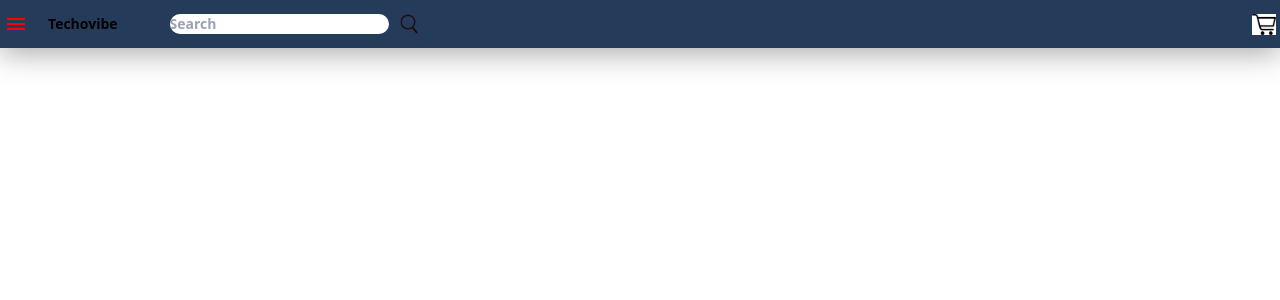
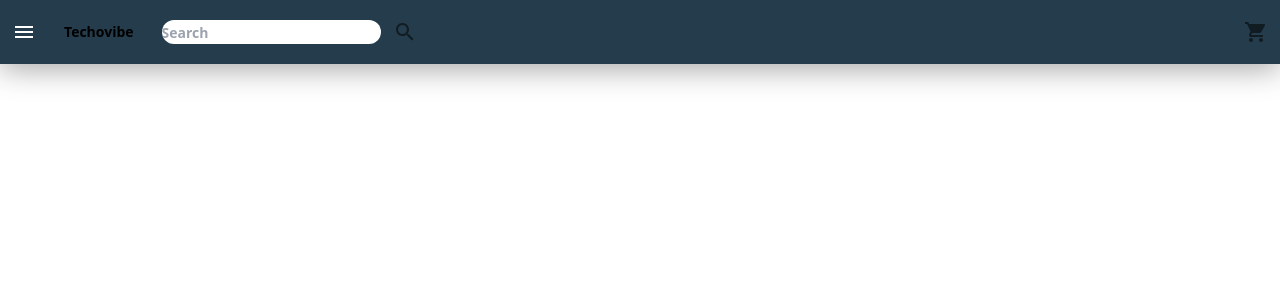
Before and after one commit to Chethana-it/e-commerce, a React (Create React App) app: page / in a window 1280 px wide. Shown: the top 300 px of the page. Built offline with nearby package versions, Linux system fonts and the light colour scheme.

Commit message:
Nested routes

```diff
--- a/src/App.jsx
+++ b/src/App.jsx
@@ -4,7 +4,7 @@ import Footer from "./components/Footer/Footer.jsx"
 
 function App() {
   return (
-    <div className="w-full">
+    <div className="w-full h-screen">
       <Header />
       <Body />
       <Footer/>
--- /dev/null
+++ b/src/Routers/AppRouter.jsx
@@ -0,0 +1,17 @@
+import React from 'react'
+import { BrowserRouter, Route, Routes } from 'react-router-dom'
+import MainLayOut from '../components/layout/MainLayOut'
+
+const AppRouter = () => {
+  return (
+      <BrowserRouter>
+          <Routes>
+              <Route path='' element={<MainLayOut/>}>
+                  <Route index element={<Body/>}/>
+              </Route>
+        </Routes>
+      </BrowserRouter>
+  )
+}
+
+export default AppRouter
--- a/src/components/Header/Header.jsx
+++ b/src/components/Header/Header.jsx
@@ -1,13 +1,13 @@
 import React from 'react'
 
-import menu from '../../img/menu.png'
-import search from '../../img/search.png'
-import cart from '../../img/cart.png'
+// import menu from '../../img/menu.png'
+// import search from '../../img/search.png'
+// import cart from '../../img/cart.png'
 import MenuIcon from '@mui/icons-material/Menu';
 import SearchIcon from '@mui/icons-material/Search';
 import ShoppingCartIcon from '@mui/icons-material/ShoppingCart';
-import { colors } from '@mui/material';
-
+// import { colors } from '@mui/material';
+import { IconButton } from '@mui/material';
 
 function Header() {
   return (
@@ -15,19 +15,30 @@ function Header() {
       <div className='flex items-center'>
         {/* header left */}
         {/* <img src={menu} alt='menu' className='w-6 h-6 object-contain cursor-pointer'/> */}
+        <IconButton sx={{color:"red"}}>
         <MenuIcon sx={
-          {color:"red"}
+          {color:"white"}
         }/>
-        <h1 className='text-sm font-semibold ml-5'>Techovibe</h1>
-        <div className='outline-none p-2 font-semibold text-sm  ml-5 flex items-center overflow-hidden'>
-          <input type='text' placeholder='Search' className='rounded-full ml-6' />
-          <img src={ search } alt='search' className='w-6 h-6 object-contain cursor-pointer ml-2' />
+        </IconButton>
+
+        <h1 className='text-sm font-semibold ml-5 col-auto'>Techovibe</h1>
+        <div className='overflow-hidden outline-none p-2 font-semibold text-sm  ml-5 flex items-center '>
+          <input type='text' placeholder='Search' className='rounded-full  h-6 ' />
+          {/* <img src={ search } alt='search' className='w-6 h-8 object-contain cursor-pointer ml-4 ' /> */}
+          <IconButton>
+          <SearchIcon className='w-6 h-8 object-contain cursor-pointer ml-1 '/>
+          </IconButton>
         </div>
       </div>
 
       <div>
         {/* left menu */}
-        <img src={cart } alt='cart' className='w-6 h-6 object-contain cursor-pointer'/>
+        {/* <img src={cart } alt='cart' className='w-6 h-6 object-contain cursor-pointer'/>
+         */}
+        <IconButton>
+        <ShoppingCartIcon/>
+        </IconButton>
+
       </div>
     </header>
 
--- /dev/null
+++ b/src/components/layout/MainLayOut.jsx
@@ -0,0 +1,16 @@
+import React from 'react'
+import Header from '../Header/Header'
+import Footer from '../Footer/Footer'
+import { Outlet } from 'react-router-dom'
+
+const MainLayOut = () => {
+  return (
+    <div>
+          <Header />
+          <Outlet/>
+          <Footer/>
+    </div>
+  )
+}
+
+export default MainLayOut
--- a/tailwind.config.js
+++ b/tailwind.config.js
@@ -6,7 +6,7 @@ module.exports = {
   theme: {
     extend: {
       colors: {
-        'my-background':'#243c5a'
+        'my-background':'#243c4b'
       },
       dropShadow: {
         "header-shadow":"rgba(0, 0, 0, 0.35) 0px 5px 15px"
```
